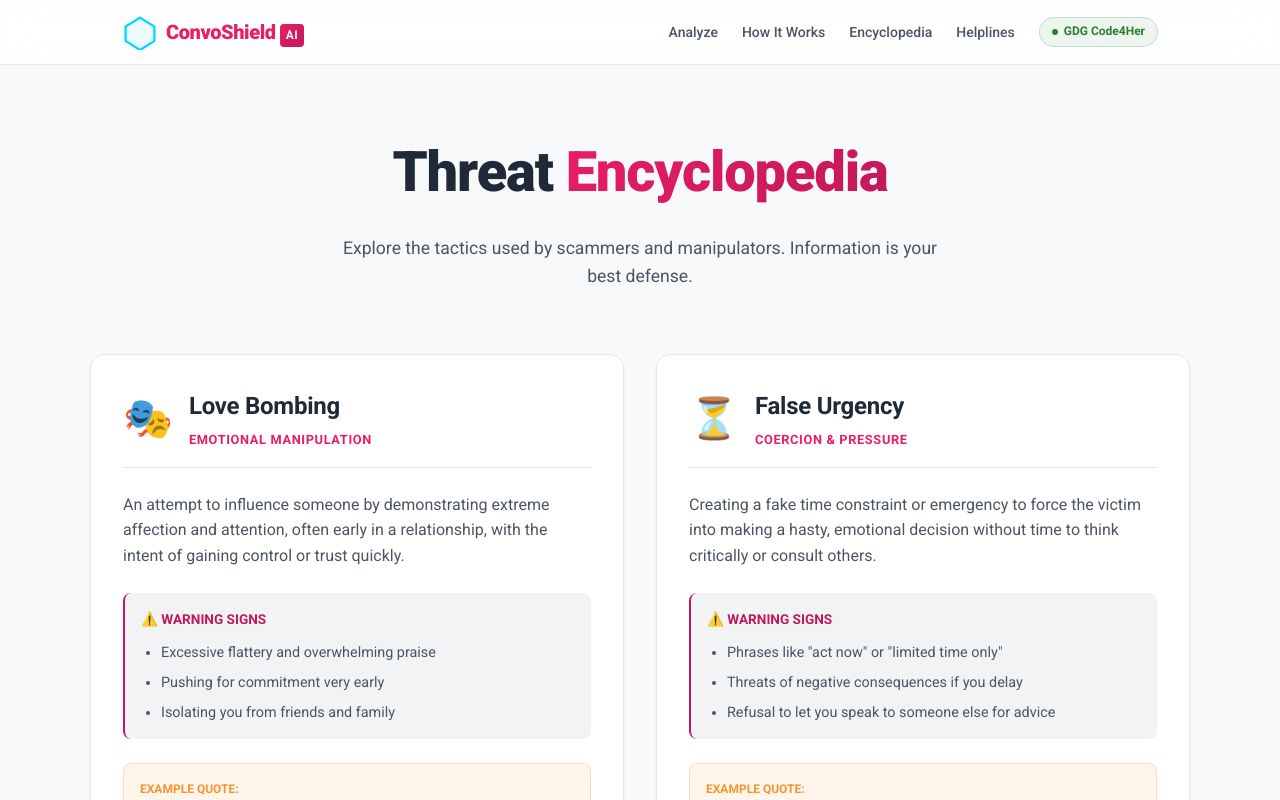
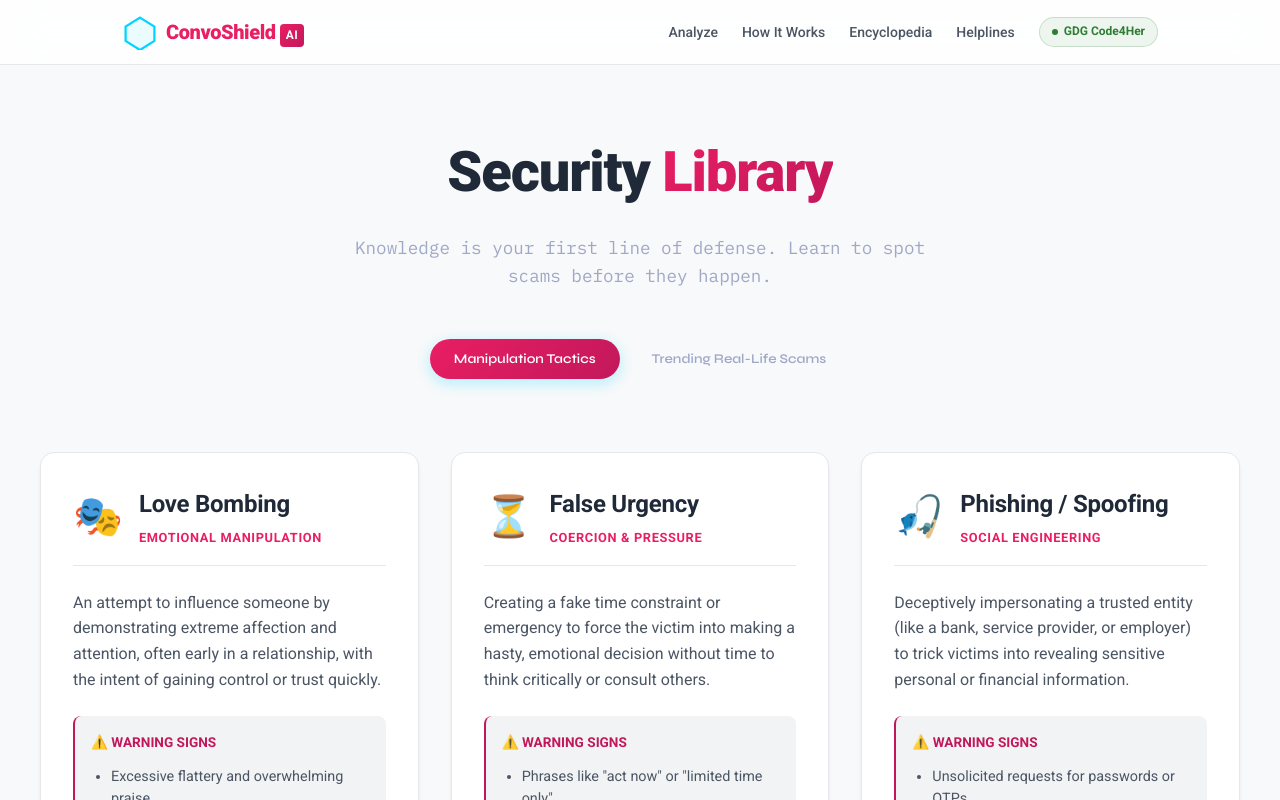
Before and after one commit to aarushdubey/ConvoShield-AI, a React (Vite) app: page / in a window 1280 px wide. Both pictures are taken after a click on the link "Encyclopedia". Shown: the top 800 px of the page. Built offline with nearby package versions, Linux system fonts and the light colour scheme.

Commit message:
Add Trending Real-Life Scams section to Security Library

```diff
--- a/src/components/Encyclopedia.css
+++ b/src/components/Encyclopedia.css
@@ -36,20 +36,49 @@
 }
 
 .encyclopedia-subtitle {
+    font-family: 'IBM Plex Mono', monospace;
     font-size: 1.1rem;
-    color: var(--text-secondary);
+    color: #a0a8c8;
     max-width: 600px;
-    margin: 0 auto;
+    margin: 0 auto 2.5rem;
     line-height: 1.6;
 }
 
-.tactics-grid {
+.encyclopedia-tabs {
+    display: inline-flex;
+    background: rgba(255, 255, 255, 0.05);
+    padding: 0.5rem;
+    border-radius: 50px;
+    border: 1px solid rgba(255, 255, 255, 0.1);
+    gap: 0.5rem;
+}
+
+.tab-toggle {
+    padding: 0.75rem 1.5rem;
+    border-radius: 50px;
+    border: none;
+    font-family: 'Syne', sans-serif;
+    font-weight: 600;
+    cursor: pointer;
+    transition: all 0.3s ease;
+    background: transparent;
+    color: #a0a8c8;
+}
+
+.tab-toggle.active {
+    background: var(--gradient-primary);
+    color: white;
+    box-shadow: 0 4px 15px rgba(0, 212, 255, 0.3);
+}
+
+.tactics-grid,
+.trending-grid {
     display: grid;
     grid-template-columns: repeat(auto-fill, minmax(350px, 1fr));
     gap: 2rem;
     position: relative;
     z-index: 10;
-    max-width: 1100px;
+    max-width: 1200px;
     margin: 0 auto;
 }
 
@@ -165,12 +194,115 @@
 }
 
 .example-text {
+    font-family: 'Syne', sans-serif;
     font-size: 0.95rem;
-    color: var(--risk-moderate);
+    color: #ffaa00;
     font-style: italic;
-    font-weight: 500;
     margin: 0;
     line-height: 1.5;
+}
+
+/* Trending Scam Styles */
+.scam-card {
+    background: rgba(15, 23, 60, 0.6);
+    backdrop-filter: blur(20px);
+    border: 1px solid rgba(100, 120, 200, 0.15);
+    border-radius: 16px;
+    padding: 2rem;
+    transition: all 0.3s ease;
+}
+
+.scam-badge {
+    display: flex;
+    justify-content: space-between;
+    align-items: center;
+    margin-bottom: 1rem;
+}
+
+.severity-tag {
+    font-family: 'IBM Plex Mono', monospace;
+    font-size: 0.7rem;
+    padding: 2px 8px;
+    border-radius: 4px;
+    font-weight: 700;
+}
+
+.severity-tag.critical {
+    background: rgba(255, 59, 92, 0.15);
+    color: #ff3b5c;
+    border: 1px solid rgba(255, 59, 92, 0.3);
+}
+
+.severity-tag.high {
+    background: rgba(255, 170, 0, 0.15);
+    color: #ffaa00;
+    border: 1px solid rgba(255, 170, 0, 0.3);
+}
+
+.severity-tag.extreme {
+    background: #ff3b5c;
+    color: white;
+    animation: pulse 2s infinite;
+}
+
+.scam-date {
+    font-family: 'IBM Plex Mono', monospace;
+    font-size: 0.7rem;
+    color: #6b7394;
+}
+
+.scam-title {
+    font-size: 1.5rem;
+    margin: 0 0 1rem 0;
+    color: #e8eaf6;
+}
+
+.scam-desc {
+    font-size: 0.95rem;
+    line-height: 1.6;
+    color: #a0a8c8;
+    margin-bottom: 1.5rem;
+}
+
+.scam-meta {
+    display: flex;
+    flex-direction: column;
+    gap: 1rem;
+}
+
+.meta-item {
+    font-size: 0.85rem;
+    line-height: 1.5;
+    padding-left: 1rem;
+    border-left: 2px solid rgba(255, 255, 255, 0.1);
+}
+
+.meta-item strong {
+    color: #e8eaf6;
+    display: block;
+    margin-bottom: 0.25rem;
+}
+
+.prevention {
+    border-left-color: #00d4ff;
+    color: #00d4ff;
+}
+
+@keyframes pulse {
+    0% {
+        transform: scale(1);
+        opacity: 1;
+    }
+
+    50% {
+        transform: scale(1.05);
+        opacity: 0.8;
+    }
+
+    100% {
+        transform: scale(1);
+        opacity: 1;
+    }
 }
 
 @media (max-width: 768px) {
--- a/src/components/Encyclopedia.jsx
+++ b/src/components/Encyclopedia.jsx
@@ -1,4 +1,4 @@
-import React from 'react';
+import React, { useState } from 'react';
 import './Encyclopedia.css';
 
 const tactics = [
@@ -82,16 +82,73 @@ const tactics = [
     }
 ];
 
+const trendingScams = [
+    {
+        id: 'digital-arrest',
+        title: 'The "Digital Arrest" Scam',
+        severity: 'Critical',
+        date: 'Updated Mar 2026',
+        description: 'Scammers pose as CBI/ED/Police officers. They claim you are under "digital arrest" via a video call for alleged money laundering or drug parcels.',
+        impact: 'Victims are coerced into staying in front of their cameras for hours while scammers drain their accounts.',
+        prevention: 'Real authorities never arrest people via Skype or WhatsApp video. Hang up immediately.'
+    },
+    {
+        id: 'fedex-parcel',
+        title: 'FedEx/Courier Parcel Scam',
+        severity: 'High',
+        date: 'Updated Feb 2026',
+        description: 'You receive a call stating a parcel in your name was seized containing illegal items (drugs/passports).',
+        impact: 'You are "transferred" to fake narcotics officers who demand money to "clear" the case.',
+        prevention: 'Never provide Aadhaar or bank details over a call. Check tracking on official websites only.'
+    },
+    {
+        id: 'ai-voice-clone',
+        title: 'AI Voice Clone Kidnapping',
+        severity: 'Extreme',
+        date: 'Updated Jan 2026',
+        description: 'Using short clips from social media, AI clones a family member\'s voice to fake a distress call about an accident or kidnapping.',
+        impact: 'Parents/Grandparents are tricked into sending ransom money under extreme emotional pressure.',
+        prevention: 'Set a "Family Safety Word" that only you know. Call the family member directly on their known number.'
+    },
+    {
+        id: 'investment-app',
+        title: 'Fake Stock Investment Groups',
+        severity: 'High',
+        date: 'Updated Mar 2026',
+        description: 'Fraudulent WhatsApp/Telegram groups promising 200% returns using "insider info" from fake institutional accounts.',
+        impact: 'Users see fake profits on a rigged app, but are blocked when they try to withdraw money.',
+        prevention: 'If a stranger offers you a stock tip on WhatsApp, it is 100% a scam. Only use SEBI registered brokers.'
+    }
+];
+
 export default function Encyclopedia() {
+    const [tab, setTab] = useState('tactics'); // 'tactics' or 'trending'
+
     return (
         <div className="encyclopedia-container">
             <div className="encyclopedia-hero">
-                <h1 className="encyclopedia-title">Threat <span className="highlight-cyan">Encyclopedia</span></h1>
+                <h1 className="encyclopedia-title">Security <span className="highlight-cyan">Library</span></h1>
                 <p className="encyclopedia-subtitle">
-                    Explore the tactics used by scammers and manipulators. Information is your best defense.
+                    Knowledge is your first line of defense. Learn to spot scams before they happen.
                 </p>
+
+                <div className="encyclopedia-tabs">
+                    <button
+                        className={`tab-toggle ${tab === 'tactics' ? 'active' : ''}`}
+                        onClick={() => setTab('tactics')}
+                    >
+                        Manipulation Tactics
+                    </button>
+                    <button
+                        className={`tab-toggle ${tab === 'trending' ? 'active' : ''}`}
+                        onClick={() => setTab('trending')}
+                    >
+                        Trending Real-Life Scams
+                    </button>
+                </div>
             </div>
 
+            {tab === 'tactics' ? (
                 <div className="tactics-grid">
                     {tactics.map((tactic) => (
                         <div key={tactic.id} className="tactic-card glass-dark">
@@ -121,6 +178,29 @@ export default function Encyclopedia() {
                         </div>
                     ))}
                 </div>
+            ) : (
+                <div className="trending-grid">
+                    {trendingScams.map((scam) => (
+                        <div key={scam.id} className="scam-card glass-dark">
+                            <div className="scam-badge">
+                                <span className={`severity-tag ${scam.severity.toLowerCase()}`}>{scam.severity}</span>
+                                <span className="scam-date">{scam.date}</span>
+                            </div>
+                            <h2 className="scam-title">{scam.title}</h2>
+                            <p className="scam-desc">{scam.description}</p>
+
+                            <div className="scam-meta">
+                                <div className="meta-item">
+                                    <strong>Impact:</strong> {scam.impact}
+                                </div>
+                                <div className="meta-item prevention">
+                                    <strong>How to avoid:</strong> {scam.prevention}
+                                </div>
+                            </div>
+                        </div>
+                    ))}
+                </div>
+            )}
         </div>
     );
 }
```
Lines whose indentation alone changed are shown as unchanged.
